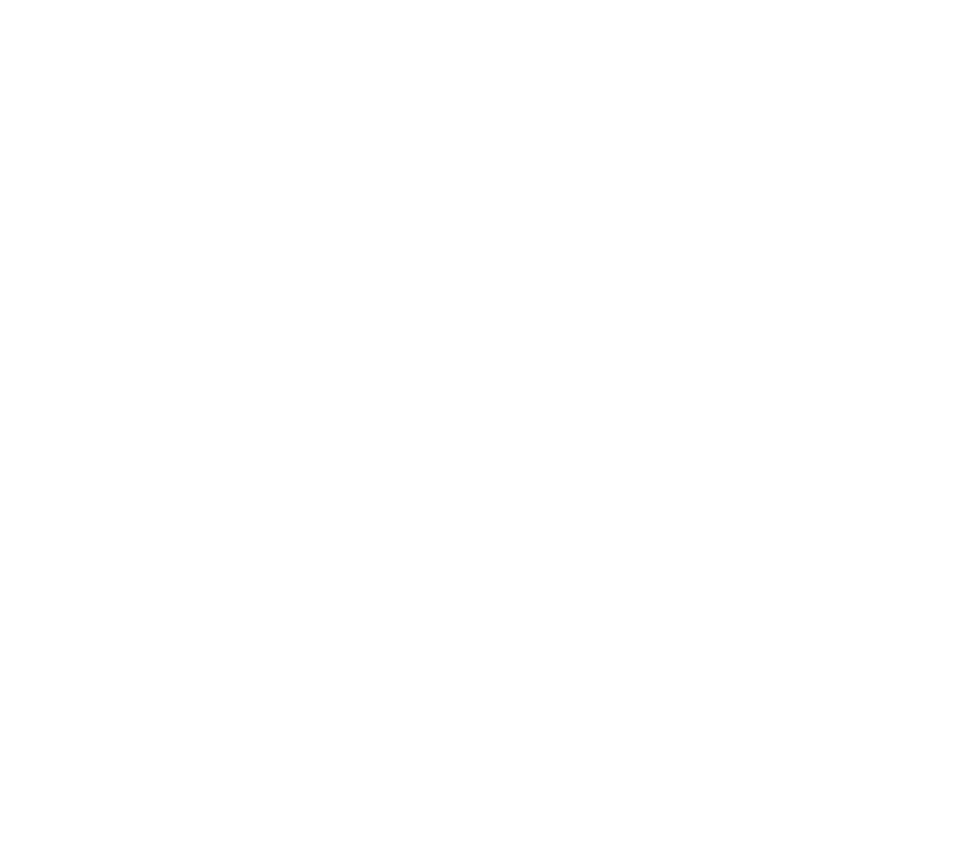
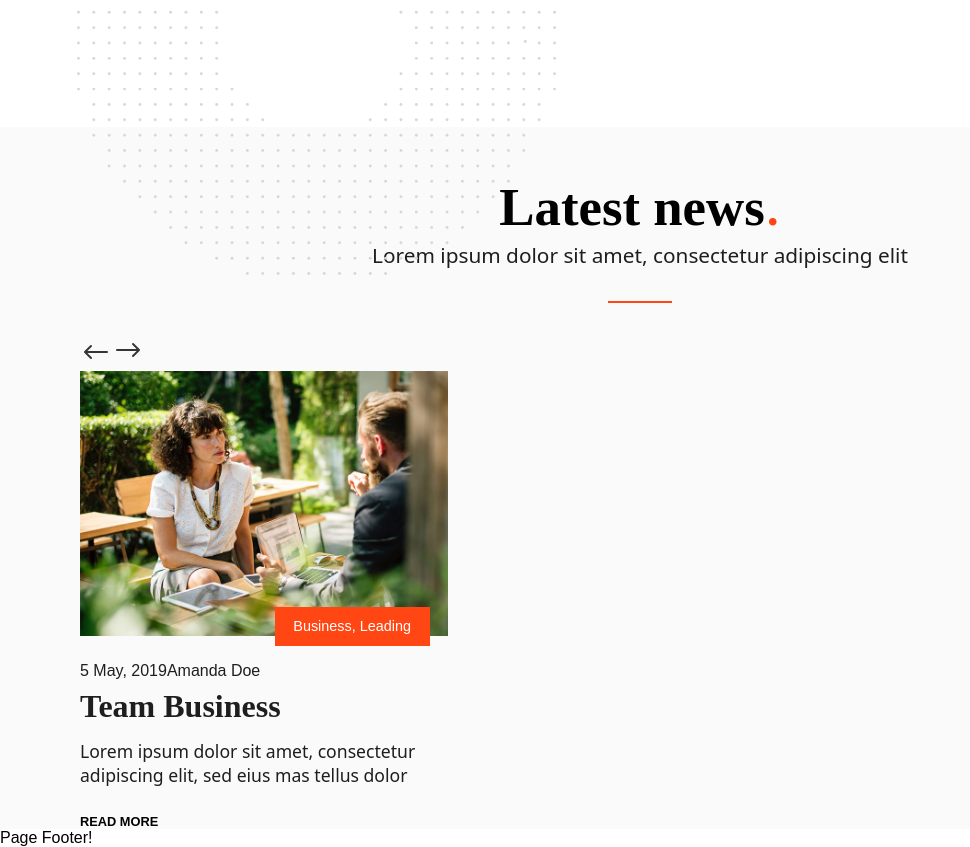
Before and after one commit to PasqualeIannace/proj-html-vuejs, a Vue app: page / in a window 1280 px wide. Shown: the part 3600-4447 px from the top of the page, without its empty margins (0-970 px from the left). Before the commit the page ends 3569 px from the top, so only its background shows below. Built offline with nearby package versions, Linux system fonts and the light colour scheme; a web font is replaced by a local one.

Commit message:
Iniziata 5

```diff
--- a/src/components/PageMain.vue
+++ b/src/components/PageMain.vue
@@ -1,6 +1,5 @@
 <script>
 import { store } from "../store.js" //state management
-import { upcomingEvents } from "../store.js"
 
 import Jumbo from "./Jumbo.vue"
 import Section1 from "./Section1.vue"
@@ -34,9 +33,130 @@
     <Section1 />
     <!-- sezione 3 e 4 -->
     <Section2 />
+    <!-- sezione 5 -->
+    <div class="bgGray relative">
+        <div class="absolute bgRounded">
+            <img src="/svg/svg-4.svg" alt="">
+        </div>
+
+        <div class="titleSection">
+            <h3>Latest news</h3>
+            <span>.</span>
+            <p>Lorem ipsum dolor sit amet, consectetur adipiscing elit</p>
+            <div class="bgOrange line"></div>
+        </div>
+
+        <div class="carosello px5">
+
+            <a v-on:click="back()" href="#">
+                <img class="arrow left rotate180" src="/svg/svg-6.svg" alt="">
+            </a>
+            <a v-on:click="next()" href="#">
+                <img class="arrow right" src="/svg/svg-6.svg" alt="">
+            </a>
+
+
+            <div class="card relative">
+                <img src="/img/h1-img-01.jpg" alt="">
+                <div class="infoImg bgOrange absolute">
+                    <span>Business, Leading</span>
+                </div>
+
+                <div class="infoEvent dFlex">
+                    <div class="date">
+                        <a href="#">5 May, 2019</a>
+                    </div>
+                    <div class="guest">
+                        <a href="#">Amanda Doe</a>
+                    </div>
+                </div>
+                <div class="cardTitle">
+                    <a class="title" href="#">Team Business</a>
+                    <p class="lorem">Lorem ipsum dolor sit amet, consectetur adipiscing elit, sed eius mas tellus dolor</p>
+                    <p class="rMore">READ MORE</p>
+                </div>
+            </div>
+        </div>
+    </div>
 </template>
 
 <style scoped lang="scss">
 // importo variabili
 // @use './styles/partials/variables' as *;
+.bgRounded {
+    top: -45%;
+    left: 6%;
+}
+
+.titleSection {
+    text-align: center;
+    padding-top: 2.5em;
+
+    h3 {
+        font-size: 3.3em;
+        font-family: serif;
+        display: inline-block;
+    }
+
+    span {
+        font-family: serif;
+        font-size: 4em;
+        color: #FF4613;
+    }
+
+    p {
+        color: #1E1E1E;
+        padding: 0 0.5em;
+        font-weight: lighter;
+        font-size: 1.3em;
+        font-family: system-ui;
+    }
+}
+
+.carosello {
+
+    a {
+        img {
+            filter: brightness(0) saturate(100%) invert(18%) sepia(0%) saturate(2684%) hue-rotate(308deg) brightness(100%) contrast(91%);
+        }
+    }
+
+    .lorem {
+        padding: 0.8em 0;
+    }
+}
+
+.card {
+    width: 23em;
+
+    a {
+        text-decoration: none;
+        color: #1E1E1E;
+
+        &:hover {
+            color: #FF4613;
+        }
+    }
+
+    .title {
+        font-size: 2em;
+        font-family: serif;
+        font-weight: bold;
+    }
+
+    img {
+        width: 100%;
+    }
+
+    .infoImg {
+        bottom: 40%;
+        right: 5%;
+        padding: 0.8em 1.3em;
+        font-size: 0.9em;
+    }
+
+    .infoEvent {
+        padding: 1.4em 0 0.5em 0;
+    }
+}
 </style>
--- a/src/components/Section2.vue
+++ b/src/components/Section2.vue
@@ -244,6 +244,7 @@
 
 // section 4
 .creative {
+    padding: 3em 5em 8em 5em;
 
     .left {
         width: 50%;
```
